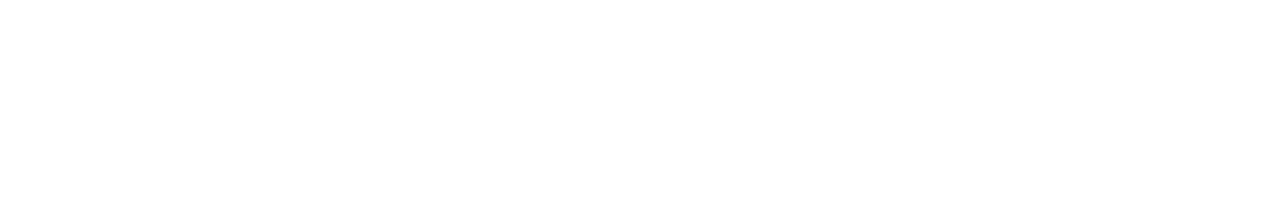
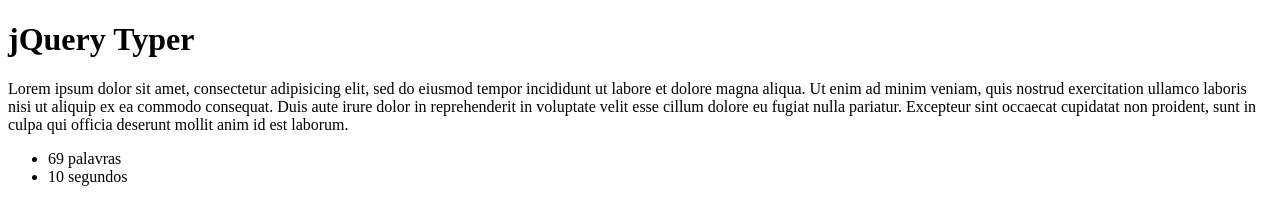
Before and after one commit to odilonjk/jquery-typer, a plain HTML site: page public/principal.html in a window 1280 px wide. Drawn offline with Linux system fonts and the light colour scheme.

Commit message:
Primeiros passos jQuery

```diff
--- /dev/null
+++ b/public/js/main.js
@@ -0,0 +1,9 @@
+//  Obter tamanho da frase.
+//  Em vez de usar o document.querySelector
+//  podemos usar o jQuery ( jQuery() = $() )
+var frase = $(".frase").text();
+var numPalavras = frase.split(" ").length;
+
+//  Obter contador de palavras da lista e setar a quantia correta
+var contadorPalavras = $("#contador-palavras");
+contadorPalavras.text(numPalavras);
--- a/public/principal.html
+++ b/public/principal.html
@@ -2,9 +2,18 @@
 <html lang="pt-br">
 <head>
     <meta charset="UTF-8">
-    <title>Alura Typer</title>
+    <title>jQuery Typer</title>
 </head>
 <body>
-    <!-- Seja bem vindo ao curso de jQuery :) -->
+    <h1>jQuery Typer</h1>
+    <p class="frase">Lorem ipsum dolor sit amet, consectetur adipisicing elit, sed do eiusmod tempor incididunt ut labore et dolore magna aliqua. Ut enim ad minim veniam, quis nostrud exercitation ullamco laboris nisi ut aliquip ex ea commodo consequat. Duis aute irure dolor in reprehenderit in voluptate velit esse cillum dolore eu fugiat nulla pariatur. Excepteur sint occaecat cupidatat non proident, sunt in culpa qui officia deserunt mollit anim id est laborum.</p>
+
+    <ul class="info">
+      <li><span id="contador-palavras"></span></span> palavras</li>
+      <li class="contador-segundos">10 segundos</li>
+    </ul>
+
+    <script src="js/jquery.js" charset="utf-8"></script>
+    <script src="js/main.js" charset="utf-8"></script>
 </body>
 </html>
```
